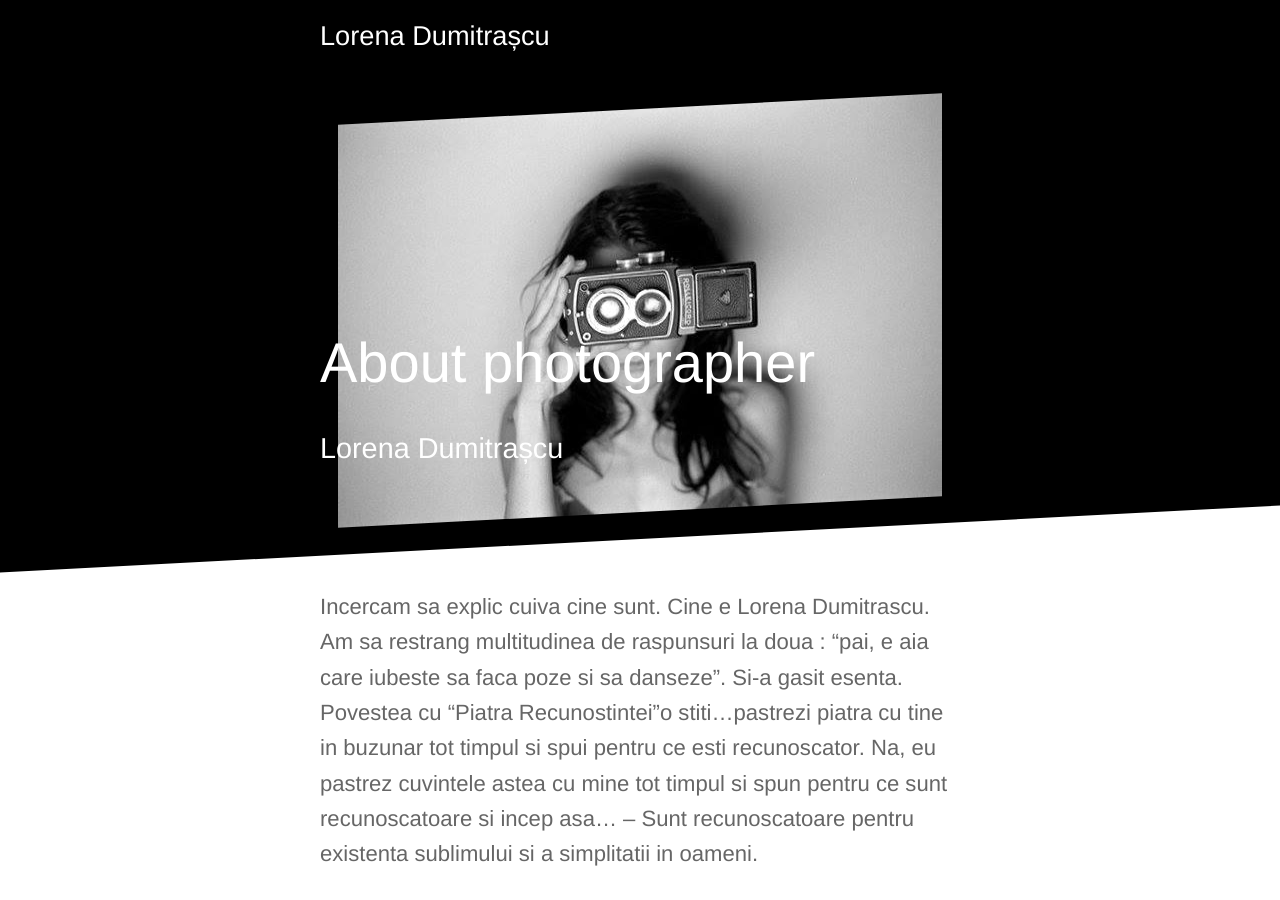
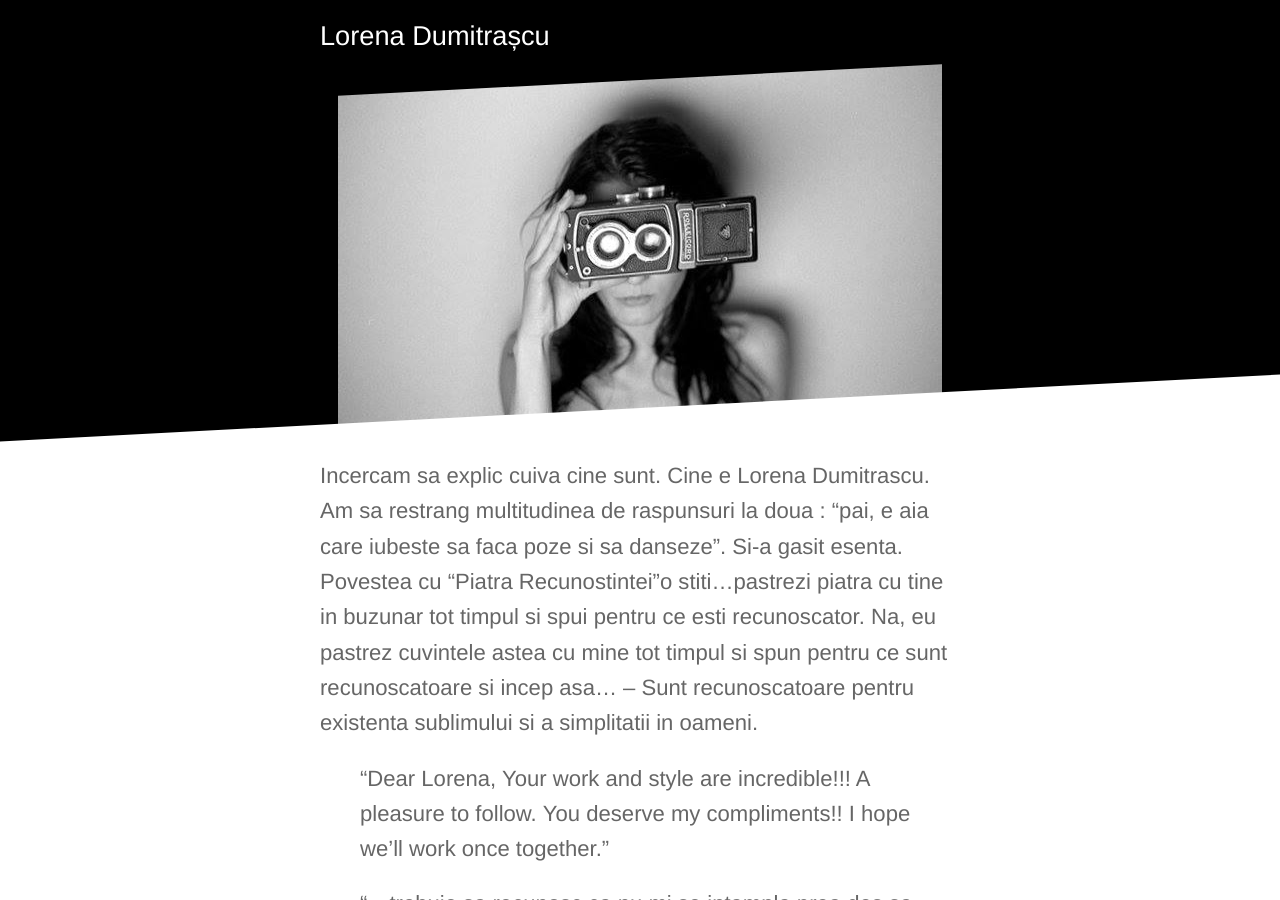
Before and after one commit to CosminTraistaru/photostories, a Jekyll site: the page built from about.md, in a window 1280 px wide and 900 px high. Built offline with Jekyll 4.4.1, drawn with Linux system fonts in a browser that asks for light colours.

Commit message:
removed about page title and subtitle

```diff
--- a/about.md
+++ b/about.md
@@ -1,7 +1,7 @@
 ---
 layout: project
-title: About photographer
-subtitle: Lorena Dumitrașcu
+title:
+subtitle:
 permalink: /about/
 featured:
   path: "/assets/images/about-3.jpg"
```
